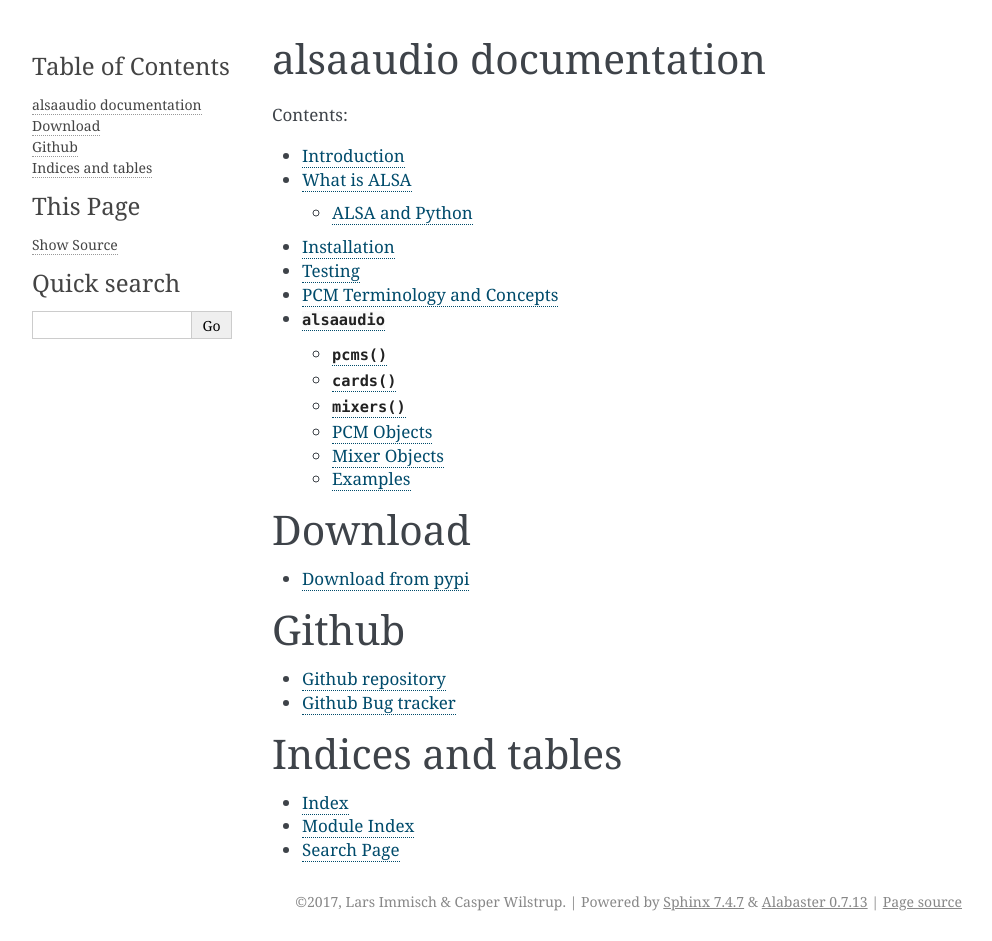
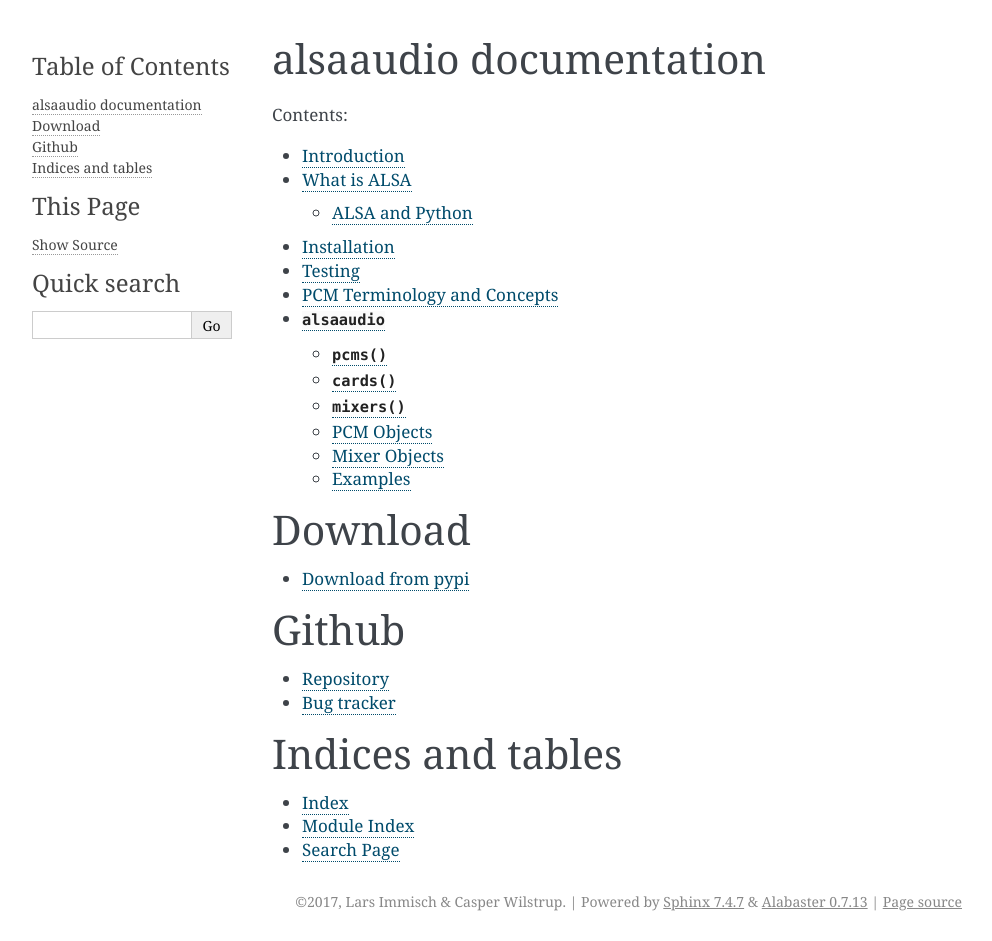
Before and after one commit to larsimmisch/pyalsaaudio, a Sphinx documentation site: the page built from doc/index.rst, in a window 1280 px wide. Shown: the whole page, without its empty margins (148-1140 px from the left). Built offline with Sphinx 7.4.7, drawn with Linux system fonts in a browser that asks for light colours.

Commit message:
Doc fixes.

```diff
--- a/doc/index.rst
+++ b/doc/index.rst
@@ -23,8 +23,8 @@
 Github
 ======
 
-* `Github repository <https://github.com/larsimmisch/pyalsaaudio/>`_
-* `Github Bug tracker <https://github.com/larsimmisch/pyalsaaudio/issues>`_
+* `Repository <https://github.com/larsimmisch/pyalsaaudio/>`_
+* `Bug tracker <https://github.com/larsimmisch/pyalsaaudio/issues>`_
 
 
 Indices and tables
```
